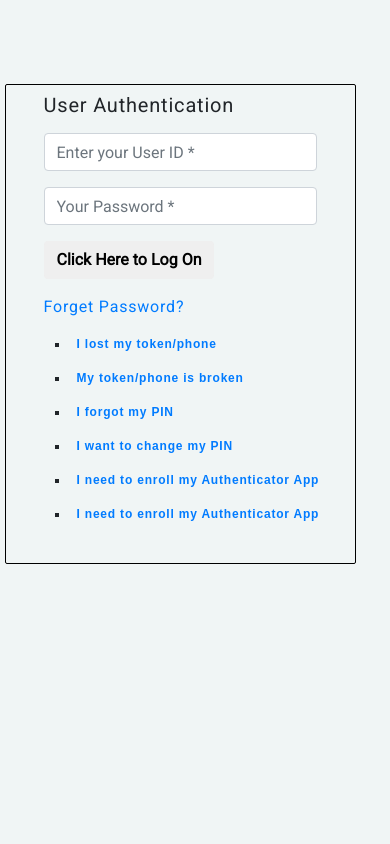
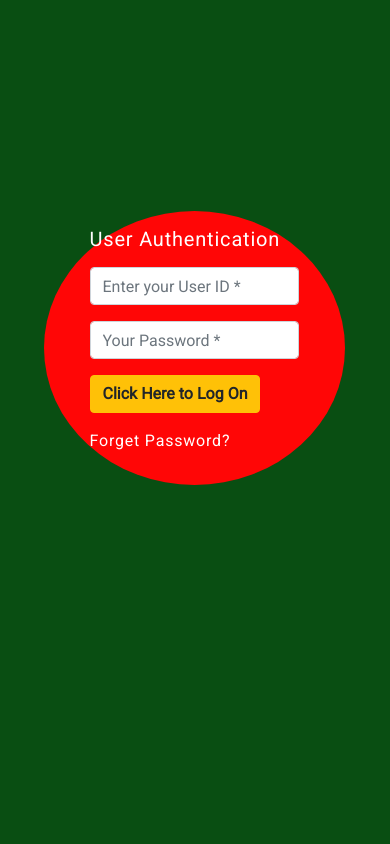
Before and after one commit to NodeJSMongo/mls, a Node server app: page / in a window 390 px wide. Run offline with Node 20, Linux system fonts and the light colour scheme; some libraries are stand-ins or nearby versions.

Commit message:
index page styled

```diff
--- a/public/temp/styles/style.css
+++ b/public/temp/styles/style.css
@@ -355,6 +355,7 @@ html , body{
   font-family: 'Roboto';
   margin: 0;
   background-color: #f0f5f5;
+  overflow-x: hidden;
 }
 
 img{
@@ -415,29 +416,49 @@ table td {
   font-size: .5rem !important;
 }
 
+.login-container{
+  width: 100%;
+  height: 100vh;
+  background-color: #094E12;
+  margin-top: -.5rem
+}
+
 .login_form{
   position: absolute;
-  top: 15%;
-  width: 60%;
-  left: 20%;
-  border: 1.5px solid #000;
-  border-radius: 40px 0 40px 0;
-  padding: 1rem;
+  top: 8%;
+  width: auto;
+  left: 30%;
+  background-color: #FF0606;
+  padding: 4rem;
+  height: auto;
+  color: #fff;
+  border-radius: 50%;
 }
 
-.login_links li{
+.login_form a{
+    color:#fff;
+    text-decoration: none;
+  }
+
+/* .login_links{
+  li{
       text-align: left;
       margin-top: -1rem;
       list-style-type: square;
       font-family: 'Raleway', sans-serif;
       font-size: .9rem;
-  }
 
-.login_links li a{
+      a{
         text-decoration: none;
         font-weight: bold;
         font-color: blue;
       }
+  }
+} */
+
+.listing_scroll{
+  overflow-x: scroll;
+}
 
 .row_space{
   margin-top: 1rem;
@@ -464,9 +485,17 @@ table td {
   font-family: Roboto !important;
 }
 
+@media all and (max-width: 360px) and (min-width: 200px) {
+  .login_form{
+    top: 25%;
+    left: 7%;
+    padding: 1rem
+  }
+}
+
 /* For small screens like mobile */
 
-@media all and (max-width: 767px) and (min-width: 200px) {
+@media all and (max-width: 767px) and (min-width: 361px) {
     table {
       border: 1px solid #ccc;
       border-collapse: collapse;
@@ -484,21 +513,15 @@ table td {
       font-size: .6rem;
   }
 
-  .login_form{
-    top: 10%;
-    width: 90%;
-    left: 5%;
-    border: .5px solid #000;
-    border-radius: 2px;
-    padding: .5rem;
-  }
-    .login_links li{
-        font-size: .75rem;
-    }
   .lebel_font{
     font-size: .8rem;
     font-weight: bold;
     font-family: Roboto;
+  }
+  .login_form{
+    top: 25%;
+    left: 15%;
+    padding: 1rem
   }
 }
 
@@ -509,13 +532,21 @@ p.card-text{
 /* For medium screens like iPad */
 
 @media all and (max-width: 1020px) and (min-width: 768px) {
-
+  .login_form{
+    top: 25%;
+    left: 25%;
+    padding: 4rem;
+  }
 }
 
 /* For regular Laptop and desktop screens*/
 
 @media all and (max-width: 1920px) and (min-width: 1021px) {
-
+  .login_form{
+    top: 10%;
+    left: 30%;
+    padding: 5rem;
+  }
 }
 
 /*Grid layout areas*/
--- a/views/index.ejs
+++ b/views/index.ejs
@@ -1,8 +1,8 @@
 <% include partials/header %>
-<div class="container login-container">
+<div class="container-fluid login-container">
   <h3><%= message %> </h3>
             <div class="row login_form">
-                <div class="col-md-6 col-sm-12 login-form-1">
+                <div class="col login-form-1">
                     <form class="container" action="/" method="post">
                       <h5 class="form-group">User Authentication</h5>
                         <div class="form-group">
@@ -12,14 +12,14 @@
                             <input type="password" name="password" class="form-control" placeholder="Your Password *" value="" />
                         </div>
                         <div class="form-group">
-                          <button  type="submit" class="btnSubmit btn 3xkd kdbutton collectorbtn"><strong>Click Here to Log On</strong></button>
+                          <button  type="submit" class="btnSubmit btn 3xkd kdbutton collectorbtn btn-warning"><strong>Click Here to Log On</strong></button>
                         </div>
                         <div class="form-group">
                             <a href="#" class="ForgetPwd">Forget Password?</a>
                         </div>
                     </form>
                 </div>
-                <div class="col-md-6 col-sm-12">
+                <!-- <div class="col-md-6 col-sm-12">
                     <ul class="login_links">
                       <li> <a href="#">I lost my token/phone</a></li>
                       <li><a href="#">My token/phone is broken</a></li>
@@ -28,7 +28,7 @@
                       <li><a href="#">I need to enroll my Authenticator App</a></li>
                       <li><a href="#">I need to enroll my Authenticator App</a></li>
                     </ul>
-                </div>
+                </div> -->
             </div>
         </div>
 
--- a/views/listing.ejs
+++ b/views/listing.ejs
@@ -1,12 +1,10 @@
 <% include partials/header %>
 <% include partials/loggedin %>
-
-<div class="wrapper">
+<div class="listing_scroll">
   <div class="">
     <% if(noMatch !== null) { %>
       <h4><%= noMatch %> </h4>
       <% } %>
-  </div>
   </div>
   <%
     function formattedDate(foundDate){
@@ -70,5 +68,7 @@
       </tbody>
   </table>
   </div>
+</div>
+
 
 <% include partials/footer %>
--- a/views/new.ejs
+++ b/views/new.ejs
@@ -236,7 +236,7 @@
   blocks[3].classList.add('blockHidden');
 
   properties.forEach(function(property){
-    property.addEventListener("click", function(){
+    property.addEventListener("touchstart", function(){
       if(properties[0] == this){
         blocks[0].classList.remove('blockHidden');
         blocks[0].classList.add('currentBlock');
```
Also changed, not shown: public/styles/modules/_global.css (+48 -23 lines).
